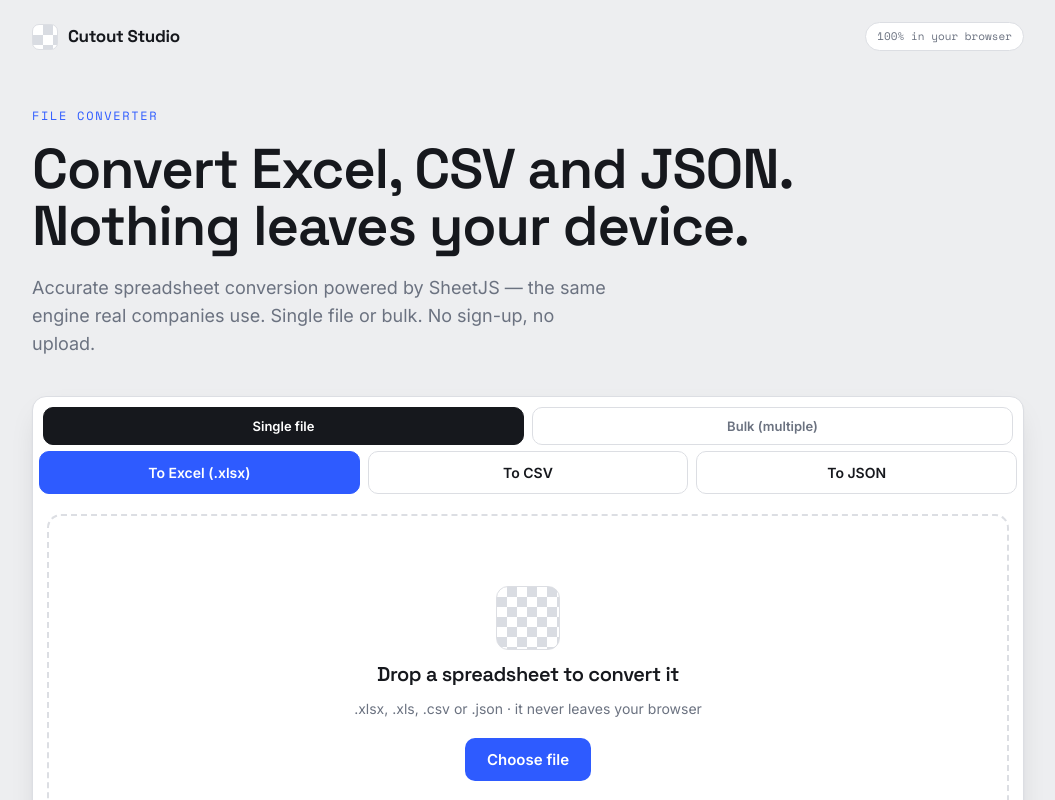
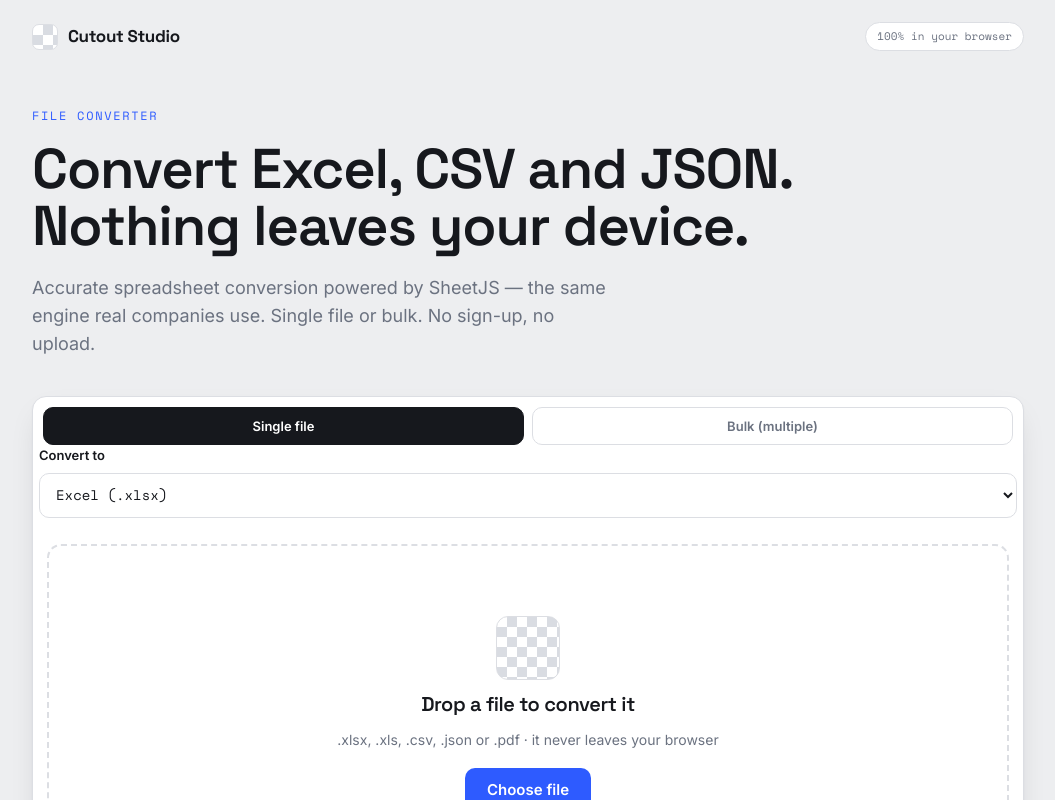
Before and after one commit to Ubdale/cutout-studio, a Next.js app: page /convert-file in a window 1280 px wide. Shown: the top 800 px of the page, without its empty margins (112-1167 px from the left). Built offline with nearby package versions, Linux system fonts and the light colour scheme.

Commit message:
Add PDF conversion (Excel/CSV/JSON <-> PDF), format dropdown

```diff
--- a/app/globals.css
+++ b/app/globals.css
@@ -536,6 +536,31 @@ button {
   width: 100%;
   accent-color: var(--accent);
 }
+.ctrl select,
+.ctrl input[type="text"] {
+  width: 100%;
+  padding: 10px 12px;
+  border-radius: 10px;
+  border: 1px solid var(--line);
+  background: var(--surface);
+  color: var(--ink);
+  font-size: 14px;
+  font-weight: 500;
+}
+.ctrl select:focus,
+.ctrl input[type="text"]:focus {
+  outline: none;
+  border-color: var(--accent);
+}
+.ctrl input[type="color"] {
+  width: 100%;
+  height: 40px;
+  padding: 2px;
+  border-radius: 10px;
+  border: 1px solid var(--line);
+  background: var(--surface);
+  cursor: pointer;
+}
 .preview {
   border-radius: 12px;
   overflow: hidden;
--- a/components/FileConverter.tsx
+++ b/components/FileConverter.tsx
@@ -5,14 +5,20 @@ import * as XLSX from "xlsx";
 import { prettyBytes } from "@/lib/image";
 import BulkPanel, { type BulkResult } from "./BulkPanel";
 
-export type SheetFmt = "xlsx" | "csv" | "json";
+export type ConvFmt = "xlsx" | "csv" | "json" | "pdf";
 
-const FMT_LABEL: Record<SheetFmt, string> = { xlsx: "Excel (.xlsx)", csv: "CSV", json: "JSON" };
-const FMT_EXT: Record<SheetFmt, string> = { xlsx: "xlsx", csv: "csv", json: "json" };
-const FMT_MIME: Record<SheetFmt, string> = {
+const FMT_LABEL: Record<ConvFmt, string> = {
+  xlsx: "Excel (.xlsx)",
+  csv: "CSV",
+  json: "JSON",
+  pdf: "PDF",
+};
+const FMT_EXT: Record<ConvFmt, string> = { xlsx: "xlsx", csv: "csv", json: "json", pdf: "pdf" };
+const FMT_MIME: Record<ConvFmt, string> = {
   xlsx: "application/vnd.openxmlformats-officedocument.spreadsheetml.sheet",
   csv: "text/csv",
   json: "application/json",
+  pdf: "application/pdf",
 };
 
 function extOf(name: string): string {
@@ -20,12 +26,87 @@ function extOf(name: string): string {
 }
 
 /**
- * Reads any supported input (xlsx/xls/csv/json) into a SheetJS workbook.
- * cellDates:true keeps dates as real dates instead of Excel's serial-number
- * encoding, so CSV/JSON output shows an actual date, not a number like 45123.
+ * PDFs don't tag their content as "this is a table" — there's no structural
+ * markup like a spreadsheet has. This reconstructs one by reading each text
+ * fragment's on-page (x, y) position and clustering fragments that share a
+ * y-coordinate into a row, then ordering left-to-right within the row by x.
+ * That works well for PDFs that were exported *from* a spreadsheet or report
+ * generator (clean grid alignment) — it will do a poor job on scanned pages
+ * (no text layer at all — this can't OCR) or free-flowing multi-column text
+ * that only looks tabular. There's no reliable way to detect which case
+ * you're in ahead of time, so the UI says this plainly rather than
+ * pretending every PDF converts equally well.
+ */
+async function pdfToRows(file: File): Promise<string[][]> {
+  const pdfjsLib = await import("pdfjs-dist");
+  pdfjsLib.GlobalWorkerOptions.workerSrc = `https://cdnjs.cloudflare.com/ajax/libs/pdf.js/${pdfjsLib.version}/pdf.worker.min.mjs`;
+
+  const buf = await file.arrayBuffer();
+  const doc = await pdfjsLib.getDocument({ data: buf }).promise;
+  const rows: string[][] = [];
+
+  for (let p = 1; p <= doc.numPages; p++) {
+    const page = await doc.getPage(p);
+    const content = await page.getTextContent();
+    type Frag = { x: number; y: number; str: string };
+    const frags: Frag[] = [];
+    for (const item of content.items) {
+      if (!("str" in item) || !item.str.trim()) continue;
+      frags.push({ x: item.transform[4], y: item.transform[5], str: item.str });
+    }
+    if (!frags.length) continue;
+
+    // group into rows: fragments within ~4px of vertical alignment are the
+    // same row (PDF y-axis points up, so sort descending = top to bottom)
+    frags.sort((a, b) => b.y - a.y || a.x - b.x);
+    const rowGroups: Frag[][] = [];
+    for (const f of frags) {
+      const last = rowGroups[rowGroups.length - 1];
+      if (last && Math.abs(last[0].y - f.y) < 4) last.push(f);
+      else rowGroups.push([f]);
+    }
+
+    for (const group of rowGroups) {
+      group.sort((a, b) => a.x - b.x);
+      // merge fragments into cells: a big horizontal gap starts a new
+      // column, a small one is just letter-spacing within the same word
+      const cells: string[] = [];
+      let cur = group[0].str;
+      let curEnd = group[0].x + group[0].str.length * 5; // rough width estimate
+      for (let i = 1; i < group.length; i++) {
+        const f = group[i];
+        if (f.x - curEnd > 10) {
+          cells.push(cur.trim());
+          cur = f.str;
+        } else {
+          cur += f.str;
+        }
+        curEnd = f.x + f.str.length * 5;
+      }
+      cells.push(cur.trim());
+      rows.push(cells);
+    }
+  }
+  return rows;
+}
+
+async function pdfToWorkbook(file: File): Promise<XLSX.WorkBook> {
+  const rows = await pdfToRows(file);
+  const ws = XLSX.utils.aoa_to_sheet(rows);
+  const wb = XLSX.utils.book_new();
+  XLSX.utils.book_append_sheet(wb, ws, "Sheet1");
+  return wb;
+}
+
+/**
+ * Reads any supported input into a SheetJS workbook. cellDates:true keeps
+ * dates as real dates instead of Excel's serial-number encoding, so
+ * CSV/JSON output shows an actual date, not a number like 45123.
  */
 async function fileToWorkbook(file: File): Promise<XLSX.WorkBook> {
   const ext = extOf(file.name);
+
+  if (ext === "pdf") return pdfToWorkbook(file);
 
   if (ext === "json") {
     const text = await file.text();
@@ -47,17 +128,43 @@ async function fileToWorkbook(file: File): Promise<XLSX.WorkBook> {
   return XLSX.read(buf, { type: "array", cellDates: true });
 }
 
+async function workbookToPdfBlob(wb: XLSX.WorkBook): Promise<Blob> {
+  const [{ default: jsPDF }, { default: autoTable }] = await Promise.all([
+    import("jspdf"),
+    import("jspdf-autotable"),
+  ]);
+  const ws = wb.Sheets[wb.SheetNames[0]];
+  const rows = XLSX.utils.sheet_to_json<unknown[]>(ws, { header: 1, defval: "" });
+  const head = rows.length ? [rows[0].map((c) => String(c))] : [];
+  const body = rows.slice(1).map((r) => r.map((c) => (c == null ? "" : String(c))));
+
+  const doc = new jsPDF({ orientation: body.length && head[0]?.length > 6 ? "landscape" : "portrait" });
+  autoTable(doc, {
+    head,
+    body,
+    styles: { fontSize: 8, cellPadding: 3 },
+    headStyles: { fillColor: [46, 91, 255] },
+    margin: { top: 16 },
+  });
+  return doc.output("blob");
+}
+
 /**
- * Writes a workbook to the requested format. CSV/JSON can only hold one
+ * Writes a workbook to the requested format. CSV/JSON/PDF can only hold one
  * sheet — if the source had more than one, only the first is exported and
  * the caller is told so (surfaced in the UI as a warning, not silently).
  */
-function workbookToBlob(wb: XLSX.WorkBook, fmt: SheetFmt): { blob: Blob; multiSheetDropped: boolean } {
+async function workbookToBlob(wb: XLSX.WorkBook, fmt: ConvFmt): Promise<{ blob: Blob; multiSheetDropped: boolean }> {
   const multiSheetDropped = fmt !== "xlsx" && wb.SheetNames.length > 1;
 
   if (fmt === "xlsx") {
     const out = XLSX.write(wb, { bookType: "xlsx", type: "array" });
     return { blob: new Blob([out], { type: FMT_MIME.xlsx }), multiSheetDropped };
+  }
+
+  if (fmt === "pdf") {
+    const blob = await workbookToPdfBlob(wb);
+    return { blob, multiSheetDropped };
   }
 
   const ws = wb.Sheets[wb.SheetNames[0]];
@@ -73,25 +180,26 @@ function workbookToBlob(wb: XLSX.WorkBook, fmt: SheetFmt): { blob: Blob; multiSh
   return { blob: new Blob([json], { type: FMT_MIME.json }), multiSheetDropped };
 }
 
-async function convertFile(file: File, fmt: SheetFmt): Promise<{ blob: Blob; multiSheetDropped: boolean; sheets: number; rows: number }> {
+async function convertFile(file: File, fmt: ConvFmt): Promise<{ blob: Blob; multiSheetDropped: boolean; sheets: number; rows: number }> {
   const wb = await fileToWorkbook(file);
-  const { blob, multiSheetDropped } = workbookToBlob(wb, fmt);
+  const { blob, multiSheetDropped } = await workbookToBlob(wb, fmt);
   const firstSheet = wb.Sheets[wb.SheetNames[0]];
   const range = firstSheet["!ref"] ? XLSX.utils.decode_range(firstSheet["!ref"]) : null;
   const rows = range ? range.e.r - range.s.r : 0;
   return { blob, multiSheetDropped, sheets: wb.SheetNames.length, rows };
 }
 
-const ACCEPT = ".xlsx,.xls,.csv,.json,application/vnd.ms-excel,application/vnd.openxmlformats-officedocument.spreadsheetml.sheet,text/csv,application/json";
+const ACCEPT = ".xlsx,.xls,.csv,.json,.pdf,application/vnd.ms-excel,application/vnd.openxmlformats-officedocument.spreadsheetml.sheet,text/csv,application/json,application/pdf";
 
 function isSupported(file: File): boolean {
-  return ["xlsx", "xls", "csv", "json"].includes(extOf(file.name));
+  return ["xlsx", "xls", "csv", "json", "pdf"].includes(extOf(file.name));
 }
 
 export default function FileConverter() {
   const [mode, setMode] = useState<"single" | "bulk">("single");
-  const [fmt, setFmt] = useState<SheetFmt>("xlsx");
+  const [fmt, setFmt] = useState<ConvFmt>("xlsx");
   const [name, setName] = useState("");
+  const [inputExt, setInputExt] = useState("");
   const [busy, setBusy] = useState(false);
   const [error, setError] = useState("");
   const [warning, setWarning] = useState("");
@@ -99,25 +207,24 @@ export default function FileConverter() {
   const [over, setOver] = useState(false);
   const inputRef = useRef<HTMLInputElement>(null);
 
-  const handleFile = useCallback(
-    async (file: File) => {
-      if (!isSupported(file)) {
-        setError("That file type isn't supported. Use .xlsx, .xls, .csv or .json.");
-        return;
-      }
+  const runConvert = useCallback(
+    async (file: File, targetFmt: ConvFmt) => {
       setError("");
       setWarning("");
       setBusy(true);
-      setName(file.name);
       try {
-        const { blob, multiSheetDropped, sheets, rows } = await convertFile(file, fmt);
+        const { blob, multiSheetDropped, sheets, rows } = await convertFile(file, targetFmt);
         setOut((prev) => {
           if (prev) URL.revokeObjectURL(prev.url);
           return { url: URL.createObjectURL(blob), blob, sheets, rows };
         });
         if (multiSheetDropped) {
           setWarning(
-            `This file has ${sheets} sheets — ${FMT_LABEL[fmt]} can only hold one, so only the first sheet was exported.`
+            `This file has ${sheets} sheets — ${FMT_LABEL[targetFmt]} can only hold one, so only the first sheet was exported.`
+          );
+        } else if (extOf(file.name) === "pdf") {
+          setWarning(
+            "Table extracted from PDF text positions — works best for clean, grid-aligned tables. Scanned PDFs (images of text) and complex layouts may come out wrong. Check the result before relying on it."
           );
         }
       } catch (err) {
@@ -127,7 +234,20 @@ export default function FileConverter() {
         setBusy(false);
       }
     },
-    [fmt]
+    []
+  );
+
+  const handleFile = useCallback(
+    (file: File) => {
+      if (!isSupported(file)) {
+        setError("That file type isn't supported. Use .xlsx, .xls, .csv, .json or .pdf.");
+        return;
+      }
+      setName(file.name);
+      setInputExt(extOf(file.name));
+      runConvert(file, fmt);
+    },
+    [fmt, runConvert]
   );
 
   const onInput = (e: React.ChangeEvent<HTMLInputElement>) => {
@@ -153,6 +273,7 @@ export default function FileConverter() {
     if (out) URL.revokeObjectURL(out.url);
     setOut(null);
     setName("");
+    setInputExt("");
     setError("");
     setWarning("");
     if (inputRef.current) inputRef.current.value = "";
@@ -166,6 +287,12 @@ export default function FileConverter() {
     [fmt]
   );
 
+  // same-format conversions are a no-op the tool can't do anything useful
+  // with (pdf->pdf, csv->csv, etc.) — the dropdown only offers formats
+  // that differ from the currently loaded file's format, to avoid a
+  // confusing "convert PDF to PDF" state.
+  const targetOptions = (Object.keys(FMT_LABEL) as ConvFmt[]).filter((f) => f !== inputExt || !name);
+
   return (
     <div className="tool">
       <div className="mode-row">
@@ -173,18 +300,24 @@ export default function FileConverter() {
         <button type="button" className={`mode-btn${mode === "bulk" ? " on" : ""}`} onClick={() => setMode("bulk")}>Bulk (multiple)</button>
       </div>
 
-      <div className="fmt-row">
-        {(Object.keys(FMT_LABEL) as SheetFmt[]).map((f) => (
-          <button
-            key={f}
-            type="button"
-            className={`fmt-btn${fmt === f ? " on" : ""}`}
-            onClick={() => { setFmt(f); if (mode === "single" && name) reset(); }}
-          >
-            To {FMT_LABEL[f]}
-          </button>
-        ))}
-      </div>
+      <label className="ctrl" style={{ padding: "0 6px 12px" }}>
+        <span>Convert to</span>
+        <select
+          className="mono"
+          value={fmt}
+          onChange={(e) => {
+            const next = e.target.value as ConvFmt;
+            setFmt(next);
+            if (mode === "single" && name && inputRef.current?.files?.[0]) {
+              runConvert(inputRef.current.files[0], next);
+            }
+          }}
+        >
+          {targetOptions.map((f) => (
+            <option key={f} value={f}>{FMT_LABEL[f]}</option>
+          ))}
+        </select>
+      </label>
 
       {mode === "bulk" ? (
         <BulkPanel
@@ -192,8 +325,8 @@ export default function FileConverter() {
           zipName={`converted-${fmt}.zip`}
           accept={ACCEPT}
           filter={isSupported}
-          label="spreadsheets"
-          hint={`Every file converted to ${FMT_LABEL[fmt]} · .xlsx, .xls, .csv and .json accepted`}
+          label="files"
+          hint={`Every file converted to ${FMT_LABEL[fmt]} · .xlsx, .xls, .csv, .json and .pdf accepted`}
         />
       ) : !name ? (
         <div
@@ -207,8 +340,8 @@ export default function FileConverter() {
           onKeyDown={(e) => (e.key === "Enter" || e.key === " ") && inputRef.current?.click()}
         >
           <div className="drop-mark checker" />
-          <h2 className="display">Drop a spreadsheet to convert it</h2>
-          <p>.xlsx, .xls, .csv or .json · it never leaves your browser</p>
+          <h2 className="display">Drop a file to convert it</h2>
+          <p>.xlsx, .xls, .csv, .json or .pdf · it never leaves your browser</p>
           <button className="pick" type="button">Choose file</button>
           <input
             ref={inputRef}
--- a/package.json
+++ b/package.json
@@ -11,8 +11,11 @@
   "dependencies": {
     "@imgly/background-removal": "^1.7.0",
     "@vercel/speed-insights": "^2.0.0",
+    "jspdf": "^4.2.1",
+    "jspdf-autotable": "^5.0.8",
     "jszip": "^3.10.1",
     "next": "^16.2.12",
+    "pdfjs-dist": "^6.2.108",
     "react": "^19.2.0",
     "react-dom": "^19.2.0",
     "xlsx": "https://cdn.sheetjs.com/xlsx-latest/xlsx-latest.tgz"
```
Also changed, not shown: 2 other files (tests, documents, lock files or other folders).
